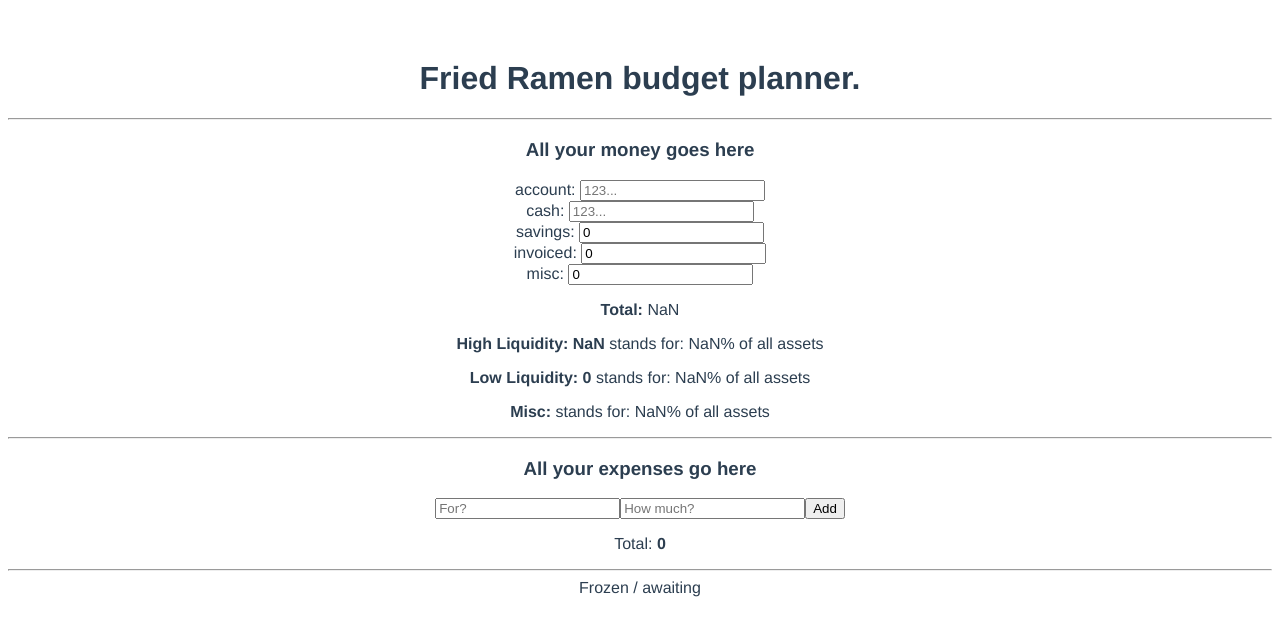
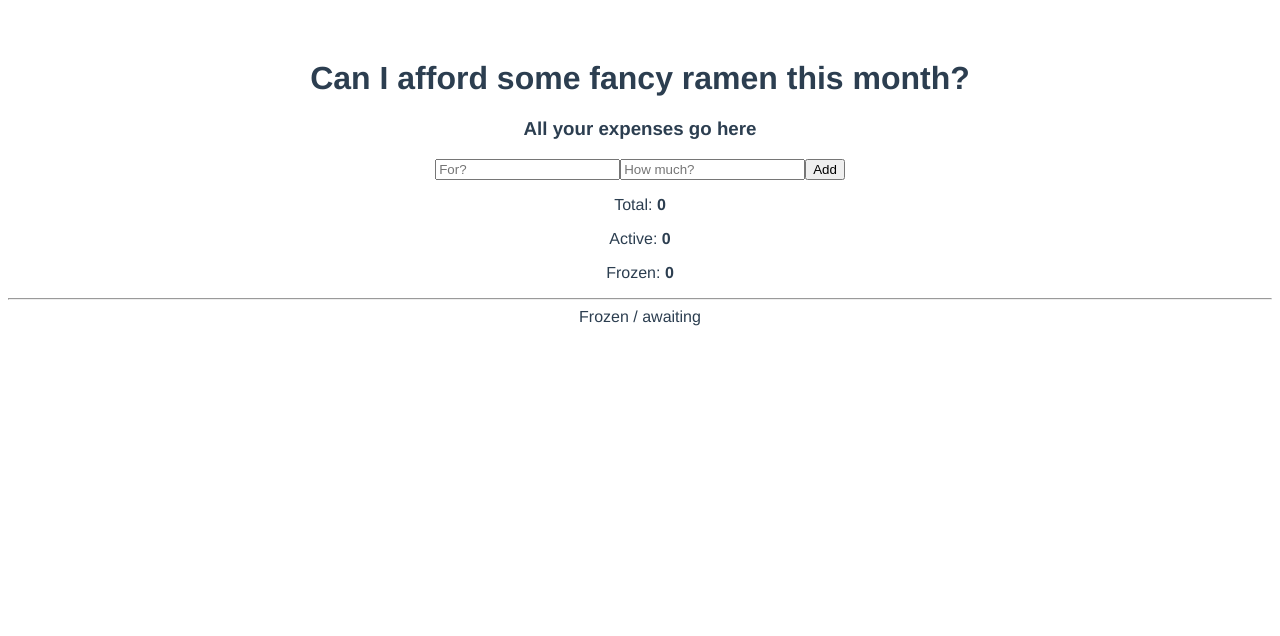
Before and after one commit to p-w-g/fried-ramen, a Vue app: page / in a window 1280 px wide. Shown: the top 636 px of the page. Built offline with nearby package versions, Linux system fonts and the light colour scheme.

Commit message:
Correctly render frozen

```diff
--- a/src/App.vue
+++ b/src/App.vue
@@ -1,22 +1,17 @@
 <template>
   <div id="app">
-    <h1>Fried Ramen budget planner.</h1>
-    <hr>
-    <Inset />
-    <hr>
+    <h1>Can I afford some fancy ramen this month?</h1>
     <List />
   </div>
 </template>
 
 <script>
 import List from './components/List.vue';
-import Inset from './components/Inset.vue';
 
 export default {
   name: 'App',
   components: {
     List,
-    Inset,
   },
 };
 </script>
--- a/src/components/Inset.vue
+++ /dev/null
@@ -1,99 +0,0 @@
-<template>
-  <div>
-    <h3>All your money goes here</h3>
-    <form action="#">
-      <label for="account">account: </label>
-      <input
-        id="account"
-        v-model="account"
-        type="number"
-        placeholder="123..."
-        name="srodki"
-      >
-      <br>
-      <label for="cash">cash: </label>
-      <input
-        id="cash"
-        v-model="cash"
-        type="number"
-        placeholder="123..."
-        name="srodki"
-      >
-      <br>
-      <label for="savings">savings: </label>
-      <input
-        id="savings"
-        v-model="savings"
-        type="number"
-        placeholder="123..."
-        name="srodki"
-      >
-      <br>
-      <label for="invoiced">invoiced: </label>
-      <input
-        id="invoiced"
-        v-model="invoiced"
-        type="number"
-        placeholder="123..."
-        name="srodki"
-      >
-      <br>
-      <label for="misc">misc: </label>
-      <input
-        id="misc"
-        v-model="misc"
-        type="number"
-        placeholder="123..."
-        name="srodki"
-      >
-    </form>
-    <div>
-      <p><b>Total: </b>{{ total }}</p>
-      <p><b>High Liquidity: {{ liquidMore }}</b> stands for: {{ liquidRatioMore }}</p>
-      <p><b>Low Liquidity: {{ liquidLess }}</b> stands for: {{ liquidRatioLess }}</p>
-      <p><b>Misc:</b> stands for: {{ miscRatio }}</p>
-    </div>
-  </div>
-</template>
-
-<script>
-export default {
-  name: 'Inset',
-  data: () => ({
-    account: '',
-    cash: '',
-    savings: '0',
-    invoiced: '0',
-    misc: '0',
-  }),
-
-  computed: {
-    total() {
-      return parseInt(this.account) + parseInt(this.cash) + parseInt(this.savings) + parseInt(this.invoiced) + parseInt(this.misc);
-    },
-    liquidMore() {
-      return parseInt(this.account) + parseInt(this.cash);
-    },
-    liquidLess() {
-      return parseInt(this.savings) + parseInt(this.invoiced);
-    },
-    liquidRatioMore() {
-      return `${(parseFloat(this.liquidMore / this.total) * 100).toFixed(2)}% of all assets`;
-    },
-    liquidRatioLess() {
-      return `${(parseFloat(this.liquidLess / this.total) * 100).toFixed(2)}% of all assets`;
-    },
-    miscRatio() {
-      return `${((this.misc / this.total) * 100).toFixed(2)}% of all assets`;
-    },
-  },
-};
-</script>
-
-<style>
-label{
-  width: 70px;
-  padding: auto;
-  text-align: start;
-}
-</style>
--- a/src/components/List.vue
+++ b/src/components/List.vue
@@ -2,42 +2,44 @@
   <div>
     <h3>All your expenses go here</h3>
     <form
-      id="the-form"
+      id="expenses-form"
       action="#"
       @submit.prevent="addNewTodoTask"
     >
       <input
-        id="title"
-        v-model="title"
+        id="task"
+        v-model="task"
         type="text"
         placeholder="For?"
       >
       <input
-        id="description"
-        v-model="description"
+        id="value"
+        v-model="value"
         type="number"
         placeholder="How much?"
       >
-      <button name="the-form">
+      <button name="expenses-form">
         Add
       </button>
     </form>
     <div>
       <p>Total: <b>{{ totalCost }}</b></p>
+      <p>Active: <b>{{ totalCost }}</b></p>
+      <p>Frozen: <b>{{ totalCost }}</b></p>
+
       <article>
         <p
-          v-for="(obj, index) in todos"
-          :id="obj.id"
+          v-for="obj in activeTasks"
           :key="obj.id"
-          :title="obj.title"
+          :task="obj.task"
           class="task-card"
         >
-          <b>{{ obj.title }}:</b>
-          {{ obj.description }}
-          <button @click="remove(index)">
+          <b>{{ obj.task }}:</b>
+          {{ obj.value }}
+          <button @click="remove(obj.id)">
             Paid off
           </button>
-          <button @click="onHold(index)">
+          <button @click="onHold(obj.id)">
             Freeze it
           </button>
         </p>
@@ -48,17 +50,16 @@
       <article>
         Frozen / awaiting
         <p
-          v-for="(obj, index) in freeze"
-          :id="obj.id"
+          v-for="obj in frozenTasks"
           :key="obj.id"
-          :title="obj.title"
+          :task="obj.task"
           class="task-card"
         >
-          <b>{{ obj.title }}:</b>
-          {{ obj.description }}
+          <b>{{ obj.task }}:</b>
+          {{ obj.value }}
 
-          <button @click="unFreeze(index)">
-            Unfreeze
+          <button @click="defrost(obj.id)">
+            defrost
           </button>
         </p>
       </article>
@@ -71,69 +72,68 @@ export default {
   name: 'List',
   data: () => ({
     todos: [],
-    freeze: [],
-    title: '',
-    description: '',
+    task: '',
+    value: '',
+    totalMinus: 0,
+    isCurrentTaskFrozen: false,
     id: 0,
-    isDone: false,
-    totalMinus: 0,
   }),
   computed: {
     totalCost() {
       let somekindofaholder = 0;
       this.todos.forEach((element) => {
-        somekindofaholder += parseInt(element.description);
+        somekindofaholder += parseInt(element.value);
       });
       return somekindofaholder;
     },
+    frozenTasks() {
+      return this.todos.filter(u => u.isCurrentTaskFrozen);
+    },
+    activeTasks() {
+      return this.todos.filter(u => !u.isCurrentTaskFrozen);
+    },
   },
   mounted() {
-    if (localStorage.getItem('todos') && localStorage.getItem('freeze')) {
+    if (localStorage.getItem('todos')) {
       try {
         this.todos = JSON.parse(localStorage.getItem('todos'));
-        this.freeze = JSON.parse(localStorage.getItem('freeze'));
+        this.id = this.todos.length;
       } catch (e) {
         localStorage.removeItem('todos');
-        localStorage.removeItem('freeze');
       }
     }
   },
   methods: {
     addNewTodoTask() {
-      if (this.description === '') return;
+      if (this.value === '') return;
       this.todos.push({
-        title: this.title,
-        description: this.description,
+        task: this.task,
+        value: this.value,
+        isCurrentTaskFrozen: false,
         id: this.id++,
-        isDone: false,
       });
 
       this.resetForm();
       this.saveTodos();
     },
     onHold(index) {
-      this.freeze.push(this.todos[index]);
-      this.$delete(this.todos, index);
+      this.todos[index].isCurrentTaskFrozen = true;
       this.saveTodos();
     },
-    unFreeze(index) {
-      this.todos.push(this.freeze[index]);
-      this.$delete(this.freeze, index);
+    defrost(index) {
+      this.todos[index].isCurrentTaskFrozen = false;
       this.saveTodos();
     },
     resetForm() {
-      this.title = '';
-      this.description = '';
+      this.task = '';
+      this.value = '';
     },
     remove(index) {
       this.$delete(this.todos, index);
       this.saveTodos();
     },
     saveTodos() {
-      const theListParsed = JSON.stringify(this.todos);
-      const onHoldParsed = JSON.stringify(this.freeze);
-      localStorage.setItem('todos', theListParsed);
-      localStorage.setItem('freeze', onHoldParsed);
+      localStorage.setItem('todos', JSON.stringify(this.todos));
     },
   },
 };
```
